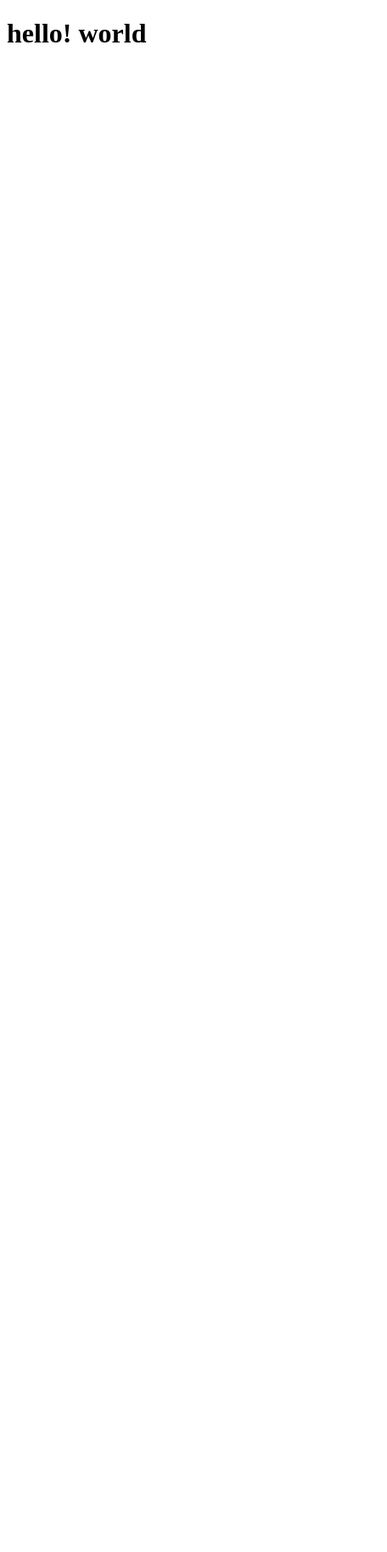
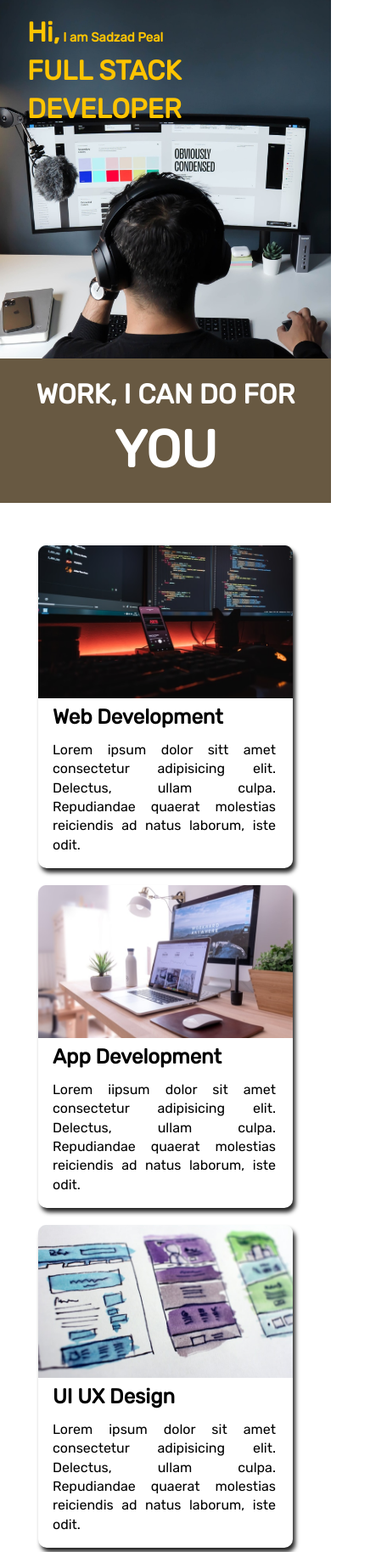
Before and after one commit to Peal07/introduce, a plain HTML site: page index.html in a window 390 px wide. Shown: the top 1827 px of the page at 85% size, 456 px wide, since content can reach past the window. Before the commit the page ends 844 px from the top, so only its background shows below. Drawn offline with Linux system fonts and the light colour scheme.

Commit message:
commited

```diff
--- a/index.html
+++ b/index.html
@@ -5,8 +5,87 @@
     <meta http-equiv="X-UA-Compatible" content="IE=edge">
     <meta name="viewport" content="width=device-width, initial-scale=1.0">
     <title>Document</title>
+    <link rel="stylesheet" href="style.css">
+    <link rel="preconnect" href="https://fonts.googleapis.com">
+<link rel="preconnect" href="https://fonts.gstatic.com" crossorigin>
+<link href="https://fonts.googleapis.com/css2?family=Rubik&display=swap" rel="stylesheet">
+
 </head>
 <body>
-    <h1>hello! world</h1>
+    <section class="fstprt">
+        <div class="container">
+            <h1> <span  class="lg-text">Hi,</span>  I am Sadzad Peal </h1>
+            <h1> <span class="lg-text">FULL STACK DEVELOPER</span> </h1>
+        </div>
+    </section>
+
+    <section class="bold-section">
+        <div>
+            <h1>WORK, I CAN DO FOR <span class="you">YOU</span> </h1>
+        </div>
+    </section>
+
+    <section class="work">
+        <div class="grid-item">
+            <div class="card">
+             <div class="img-container">
+              <img src="images/mobile.png" alt="">
+             </div>
+             <div class="card-container">
+               <h1>Web Development</h1>
+               <p>Lorem ipsum dolor sitt amet consectetur adipisicing elit. Delectus, ullam culpa. Repudiandae quaerat molestias reiciendis ad natus laborum, iste odit.</p>
+             </div>
+            </div>
+       </div>
+
+
+
+      <div class="grid-item">
+        <div class="card">
+          <div class="img-container">
+          <img src="images/web.png" alt="">
+          </div>
+          <div class="card-container">
+           <h1>App Development</h1>
+           <p>Lorem iipsum dolor sit amet consectetur adipisicing elit. Delectus, ullam culpa. Repudiandae quaerat molestias reiciendis ad natus laborum, iste odit.</p>
+          </div>
+         </div>
+     </div>
+
+
+     <div class="grid-item">
+        <div class="card">
+         <div class="img-container">
+          <img src="images/uiux.png" alt="">
+         </div>
+         <div class="card-container">
+           <h1>UI UX Design</h1>
+           <p>Lorem ipsum dolor sit amet consectetur adipisicing elit. Delectus, ullam culpa. Repudiandae quaerat molestias reiciendis ad natus laborum, iste odit.</p>
+         </div>
+        </div>
+     </div>
+
+    </section>
+
+
+<section class="bottom-part">
+    <div class="contact">
+        <h2>Contact Me</h2>
+        <p>Lorem ipsum dolor sit amet consectetur adipisicing elit. Nobis tempore veritatis dolor omnis at facere ullam! Quasi eveniet alias laudantium!</p>
+        <p>sadzadpeal@gmail.com</p>
+    </div>
+    <div class="about">
+        <h2>About ME</h2>
+        <p>Lorem ipsum dolor sit, amet consectetur adipisicing elit. Repellat neque omnis delectus! Molestias tenetur doloribus optio est nemo sint quas. </p>
+        <p>Lorem ipsum dolor sit amet consectetur gadipisicing elit. Veniam, gjtempore.</p>
+
+
+    </div>
+</section>
+
+<footer>
+    <h2>PROJECT BY SADZAD PEAL.</h2>
+</footer>
+
 </body>
 </html>
--- /dev/null
+++ b/style.css
@@ -0,0 +1,164 @@
+*{
+    margin: 0;
+    padding: 0;
+    box-sizing: border-box;
+}
+
+html,
+body{
+    font-family: 'Rubik', sans-serif;
+    height: 100%;
+    font-weight: 300;
+    line-height: 1.4;
+
+}
+
+.fstprt{
+    background-image: url(images/developer.png);
+    min-height: 100%;
+    background-size: cover;
+    background-position: center;
+    background-repeat: no-repeat;
+}
+
+.container{
+    color: #ffc400;
+    max-width: 1000px;
+    margin: 0 auto;
+    padding-top: 4em;
+
+}
+
+.lg-text{
+    font-size: 3.5em;
+}
+
+
+.bold-section {
+    text-align: center;
+    font-size: 45px;
+    background-color: rgb(104, 89, 66);
+    color: #fff;
+    padding-top: 20px;
+    padding-bottom: 20px;
+}
+
+.you{
+    font-size: 85px;
+}
+
+
+.work {
+    display: grid;
+    grid-template-columns: repeat(auto-fit, minmax(300px, 1fr)) ;
+    gap: 20px;
+    margin: 50px auto;
+    max-width: 1200px;
+}
+
+
+.img-container img {max-width: 300px;}
+
+
+.card { max-width: 300px;
+    text-align: justify;
+    height: 380px;
+    border-radius: 10px;
+    box-shadow: 3px 5px 5px rgb(37, 37, 37);
+
+
+}
+
+.card-container {
+    padding-left: 17px;
+    padding-right: 20px;
+
+}
+
+.card-container h1 {
+    margin-bottom: 10px;
+}
+
+.grid-item {
+    display: flex;
+    align-items: center;
+    justify-content: center;
+
+}
+
+
+.card:hover {
+    transform: scale(1.04) ;
+    box-shadow: 3px 5px 5px rgb(37, 37, 37);
+    transition: 0.2s ease-in-out;
+
+}
+
+.bottom-part{
+    display: flex;
+}
+
+.contact {
+    background-color: rgb(56, 75, 56);
+}
+
+.about {
+    background-color: rgb(163, 67, 67);
+}
+
+.contact,
+.about {
+    min-height: 300px;
+    padding: 32px;
+    color: #fff;
+}
+
+.about p,
+.contact p {
+    margin-bottom: 20px;
+}
+
+
+.about h2,
+.contact h2 {
+    font-size: 50px;
+    margin-bottom: 40px;
+}
+
+footer{
+    text-align: center;
+    background-color: black;
+    padding: 20px;
+    color: rgb(199, 199, 199);
+}
+
+
+@media screen and (max-width:786px) {
+    .fstprt {min-height: 50vh;}
+
+    .bold-section h1 {
+        font-size: 32px;
+    }
+
+    .you {
+        font-size: 1.9em;
+    }
+
+    .lg-text {
+        font-size: 32px;
+
+    }
+
+    .container h1{ font-size: 15px;}
+
+    .container{
+        padding-top: 1em;
+        padding-left: 2em;
+    }
+
+    .bottom-part {
+        margin: 0;
+        width: 100%;
+    }
+
+}
```
Also changed, not shown: images/developer.png (added), images/mobile.png (added), images/uiux.png (added), images/web.png (added).
